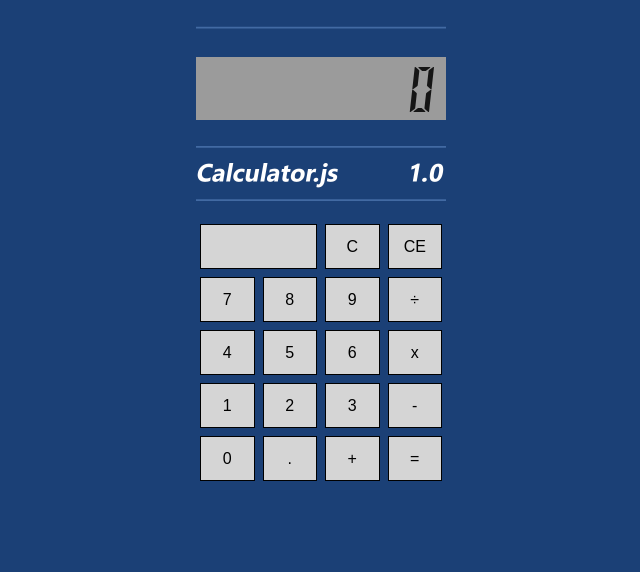
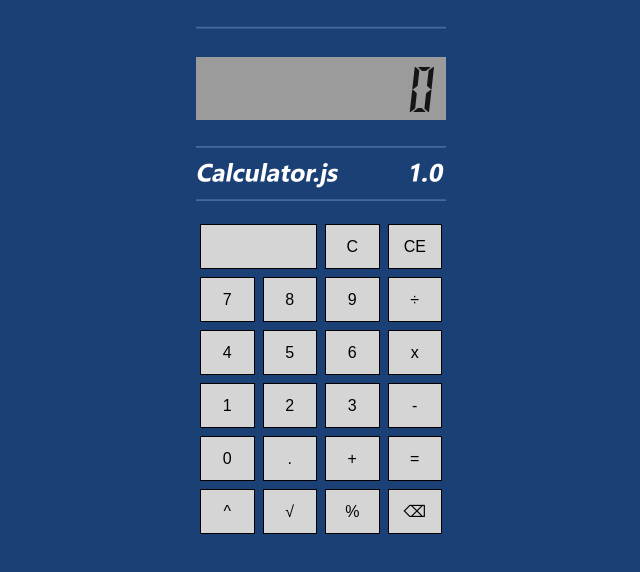
Before and after one commit to Wilcolab/Anythink-Market-r07w1c14, a website: page public/index.html in a window 1280 px wide. Shown: the whole page, without its empty margins (319-959 px from the left). Drawn offline with Linux system fonts and the light colour scheme.

Commit message:
Add calculator function buttons for power, square root, percentage, and backspace

```diff
--- a/public/index.html
+++ b/public/index.html
@@ -41,6 +41,15 @@
             <button class="btn" onClick="equalPressed()">=</button>
 
             <!-- TODO: Buttons -->
+             <!-- add a button for a power (or exponential) function -->
+              <button class="btn" onClick="operationPressed('^')">^</button>
+              <!-- add a button for a square root function -->
+              <button class="btn" onClick="operationPressed('sqrt')">√</button>
+              <!-- add a button for a percentage function -->
+              <button class="btn" onClick="operationPressed('%')">%</button>
+              <!-- add a button for a backspace function -->
+              <button class="btn" onClick="backspacePressed()">⌫</button>
+
           </div>
         </div>
       </div>
--- a/server.js
+++ b/server.js
@@ -15,3 +15,5 @@ if (!module.parent) {
 }
 
 module.exports = app;
+
+//welcome to my server
```
